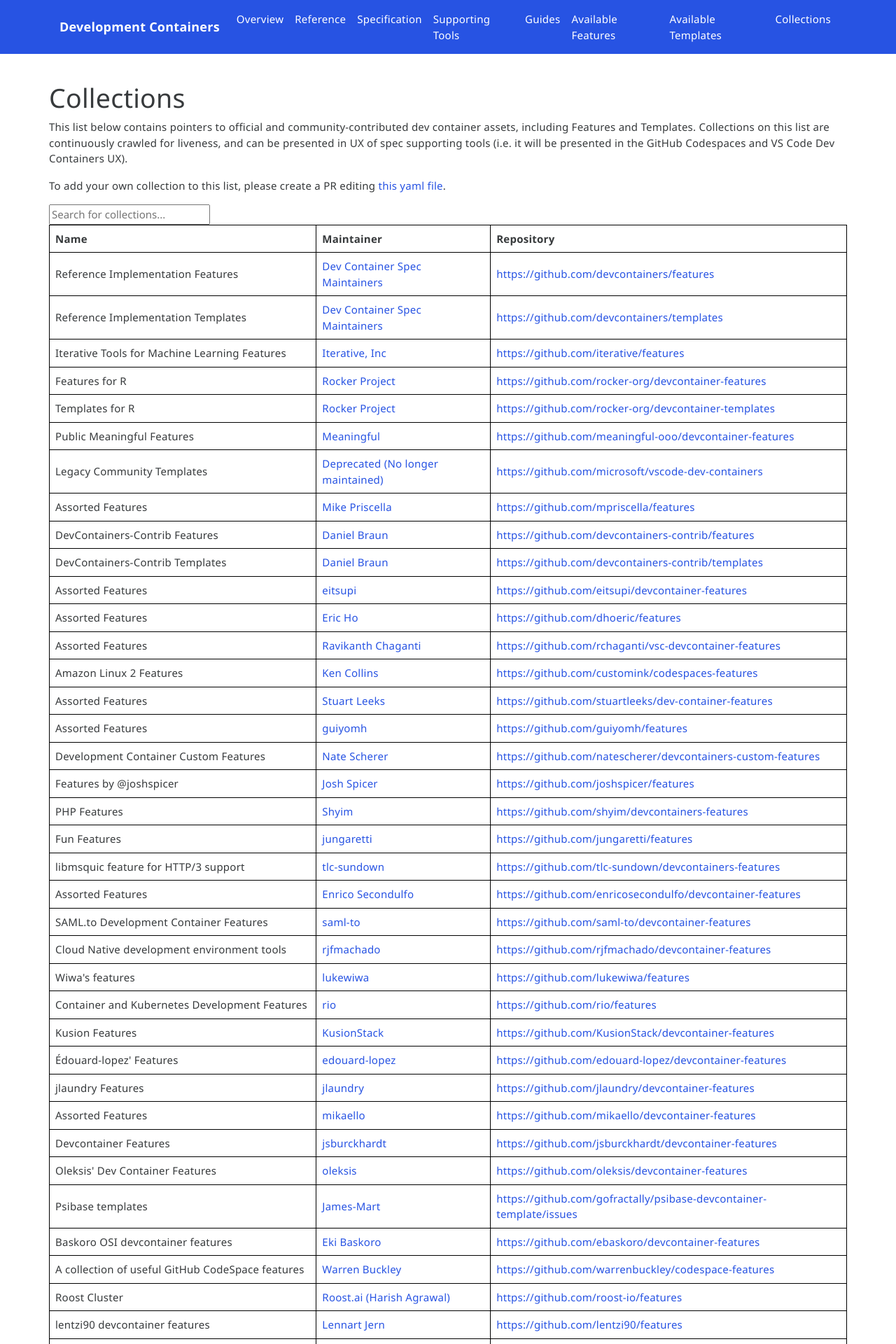
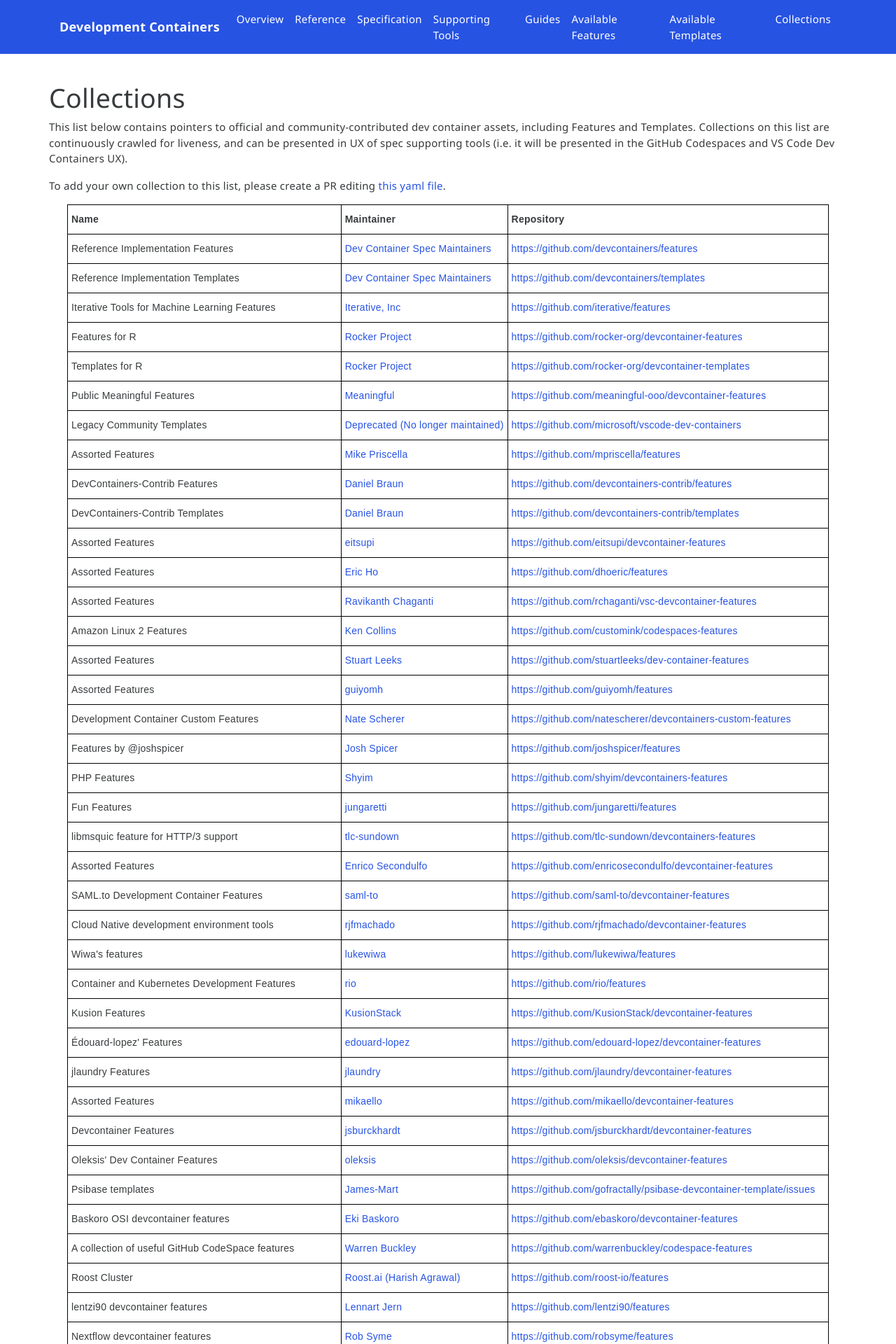
Before and after one commit to devcontainers/devcontainers.github.io, a Jekyll site: the page built from collections.html, in a window 1280 px wide. Shown: the top 1920 px of the page at 70% size. Built offline with Jekyll 4.4.1, drawn with Linux system fonts in a browser that asks for light colours; nearby versions of some CDN libraries; comment, search, counter and statistics services are not loaded.

Commit message:
Restore original file

```diff
--- a/collections.html
+++ b/collections.html
@@ -17,56 +17,17 @@
         href="https://github.com/devcontainers/devcontainers.github.io/blob/gh-pages/_data/collection-index.yml">this
         yaml file</a>.
 </p>
+<tr>
+    <td class="tg-0lax"><b>Name</b></b></td>
+    <td class="tg-0lax"><b>Maintainer</b></td>
+    <td class="tg-0lax"><b>Repository</b></td>
+</tr>
 
-<style>
-    table {
-        border-collapse: collapse;
-        border: 1px solid black;
-    }
-    th, td {
-        border: 1px solid black;
-        padding: 8px;
-    }
-</style>
-
-<input type="text" id="searchInput" onkeyup="searchTable()" placeholder="Search for collections...">
-
-<table id="collectionTable">
-    <thead>
-        <tr>
-            <th><b>Name</b></th>
-            <th><b>Maintainer</b></th>
-            <th><b>Repository</b></th>
-        </tr>
-    </thead>
-    <tbody>
-        {% for c in site.data.collection-index %}
-        <tr>
-            <td>{{ c.name }}</td>
-            <td><a rel="nofollow" href="{{ c.contact | strip_html  }}">{{ c.maintainer | strip_html }}</a></td>
-            <td><a rel="nofollow" href="{{ c.repository | strip_html  }}">{{ c.repository | strip_html }}</a></td>
-        </tr>
-        {% endfor %}
-    </tbody>
-</table>
-
-<script>
-    function searchTable() {
-        var input, filter, table, tr, td, i, txtValue;
-        input = document.getElementById("searchInput");
-        filter = input.value.toUpperCase();
-        table = document.getElementById("collectionTable");
-        tr = table.getElementsByTagName("tr");
-        for (i = 0; i < tr.length; i++) {
-            td = tr[i].getElementsByTagName("td")[0];
-            if (td) {
-                txtValue = td.textContent || td.innerText;
-                if (txtValue.toUpperCase().indexOf(filter) > -1) {
-                    tr[i].style.display = "";
-                } else {
-                    tr[i].style.display = "none";
-                }
-            }
-        }
-    }
-</script>
+{% for c in site.data.collection-index %}
+<tr>
+    <td class="tg-0lax">{{ c.name }}</td>
+    <td class="tg-0lax"><a rel="nofollow" href="{{ c.contact | strip_html  }}">{{ c.maintainer | strip_html }}</a></td>
+    <td class="tg-0lax"><a rel="nofollow" href="{{ c.repository | strip_html  }}">{{ c.repository | strip_html }}</a>
+    </td>
+</tr>
+{% endfor %}
```
